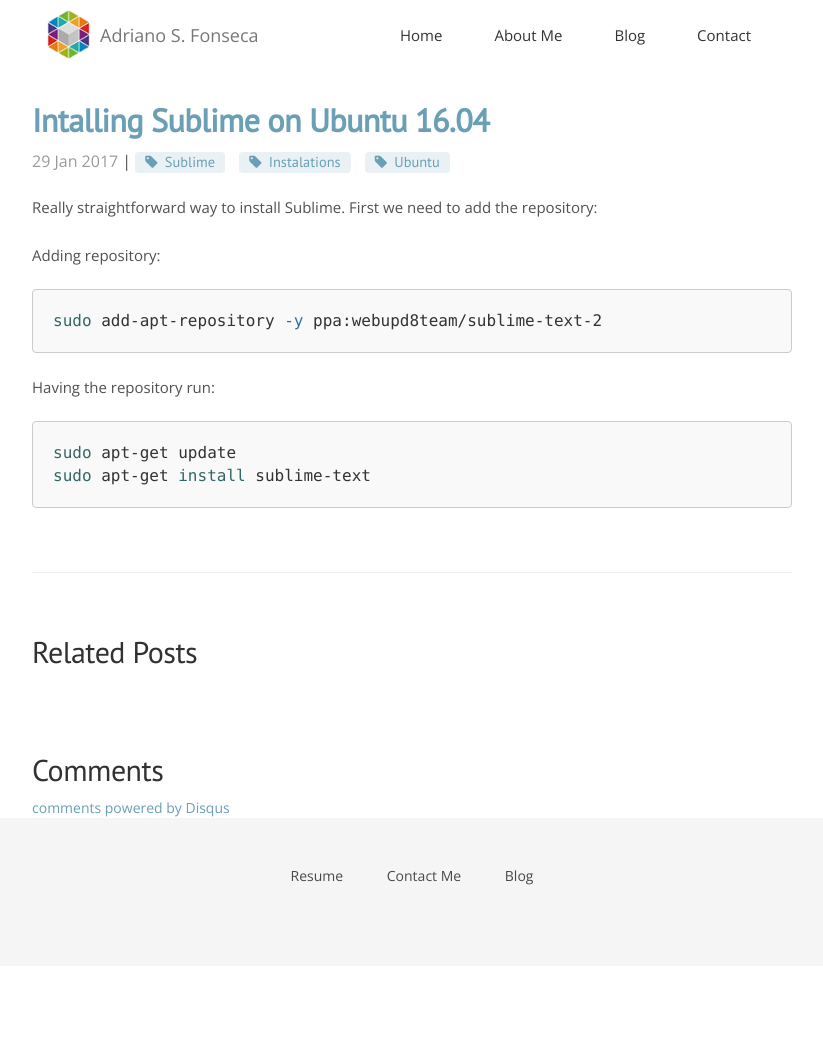
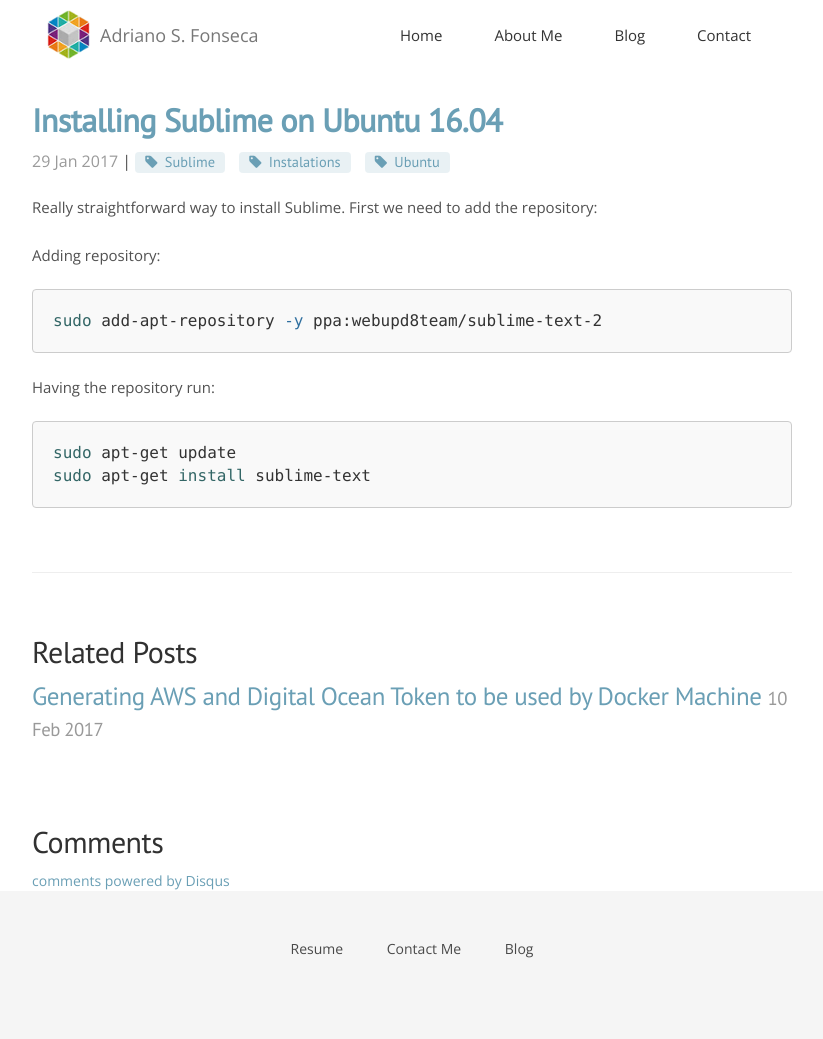
Before and after one commit to adriano-fonseca/adriano-fonseca.github.io, a Jekyll site: the page built from _posts/2017-01-29-installing-sublime-ubuntu-16.04.md, in a window 1280 px wide. Shown: the whole page, without its empty margins (228-1051 px from the left). Built offline with Jekyll 4.4.1, drawn with Linux system fonts in a browser that asks for light colours; nearby versions of some CDN libraries; some web fonts are replaced; comment, search, counter and statistics services are not loaded; before the commit the page ends 966 px from its top, so only the background shows below that.

Commit message:
Correction in text new Post...

```diff
--- a/_posts/2017-01-29-installing-sublime-ubuntu-16.04.md
+++ b/_posts/2017-01-29-installing-sublime-ubuntu-16.04.md
@@ -1,6 +1,6 @@
 ---
 layout: post
-title: Intalling Sublime on Ubuntu 16.04
+title: Installing Sublime on Ubuntu 16.04
 category: Ubuntu
 tags: [Sublime, Instalations, Ubuntu]
 date: 2017-01-29 13:11:27
--- /dev/null
+++ b/_posts/2017-02-10-Generating-token-docker-machine-aws-do.md
@@ -0,0 +1,17 @@
+---
+layout: post
+title: Generating AWS and Digital Ocean Token to be used by Docker Machine
+category: Docker
+tags: [AWS, Digital Ocean, Amazon, Docker]
+date: 2017-02-10 10:00:00
+---
+
+In these videos I show how can you generate the credentials to use Docker Machine to provision virtual hosts in the Amazon and Digital Ocean Cloud Providers.
+
+## Amazon Web Service (AWS)
+
+{% youtube "https://www.youtube.com/watch?v=L2enCa92hzM" %}
+
+## Digital Ocean
+
+{% youtube "https://www.youtube.com/watch?v=uJHOXiXLJKA" %}
```
